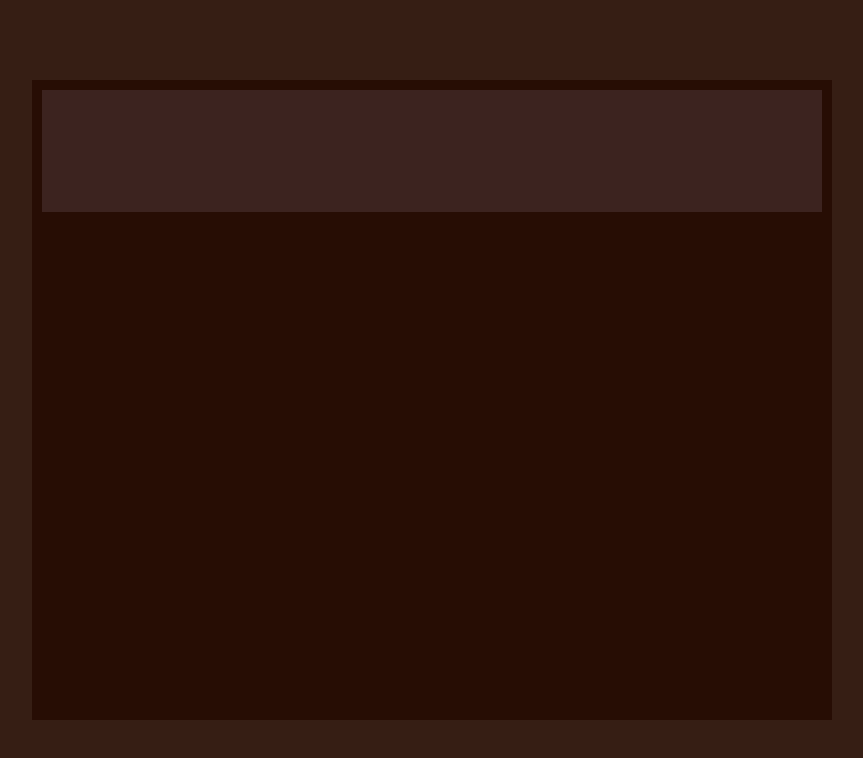
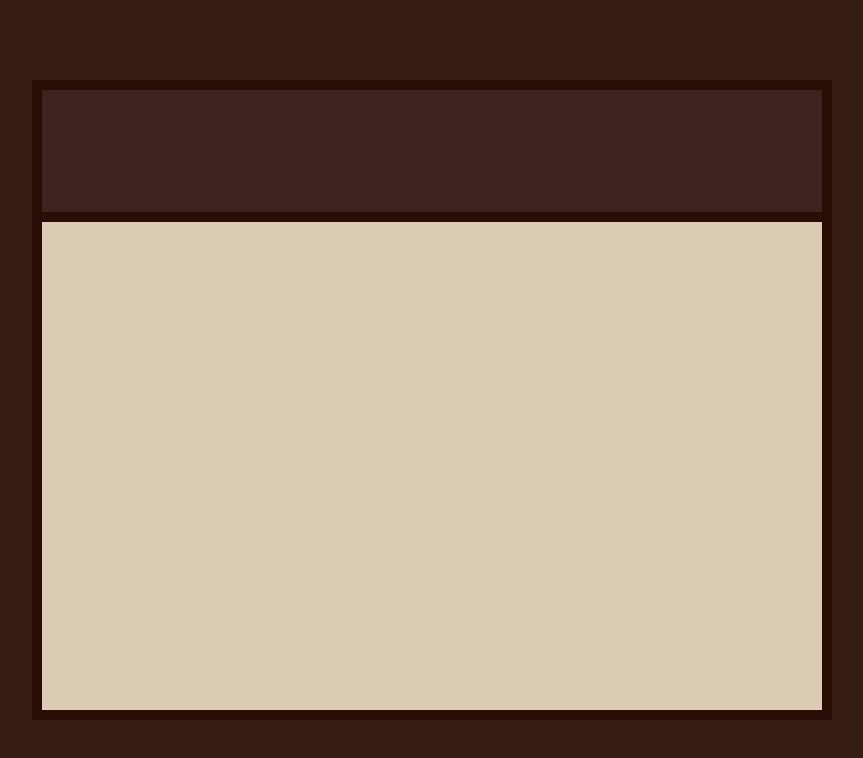
Before and after one commit to GabrielOJorge/calculator, a plain HTML site: page index.html in a window 1280 px wide. Shown: the whole page, without its empty margins (208-1071 px from the left). Drawn offline with Linux system fonts and the light colour scheme.

Commit message:
create nums-operators component

```diff
--- a/index.html
+++ b/index.html
@@ -8,6 +8,7 @@
   <link rel="stylesheet" href="src/style/elements/base.css">
   <link rel="stylesheet" href="src/style/settings/colors.css">
   <link rel="stylesheet" href="src/components/calc-display/calc-display.css">
+  <link rel="stylesheet" href="src/components/nums-operators/nums-operatos.css">
   <title>Calculator</title>
 </head>
 <body>
--- /dev/null
+++ b/src/components/nums-operators/nums-operatos.css
@@ -0,0 +1,7 @@
+.nums-operators {
+  display: grid;
+  grid-template-rows: repeat(5, 1fr);
+  grid-auto-flow: column;
+  background-color: var(--clr-beige);
+  gap: .5rem;
+}
```
